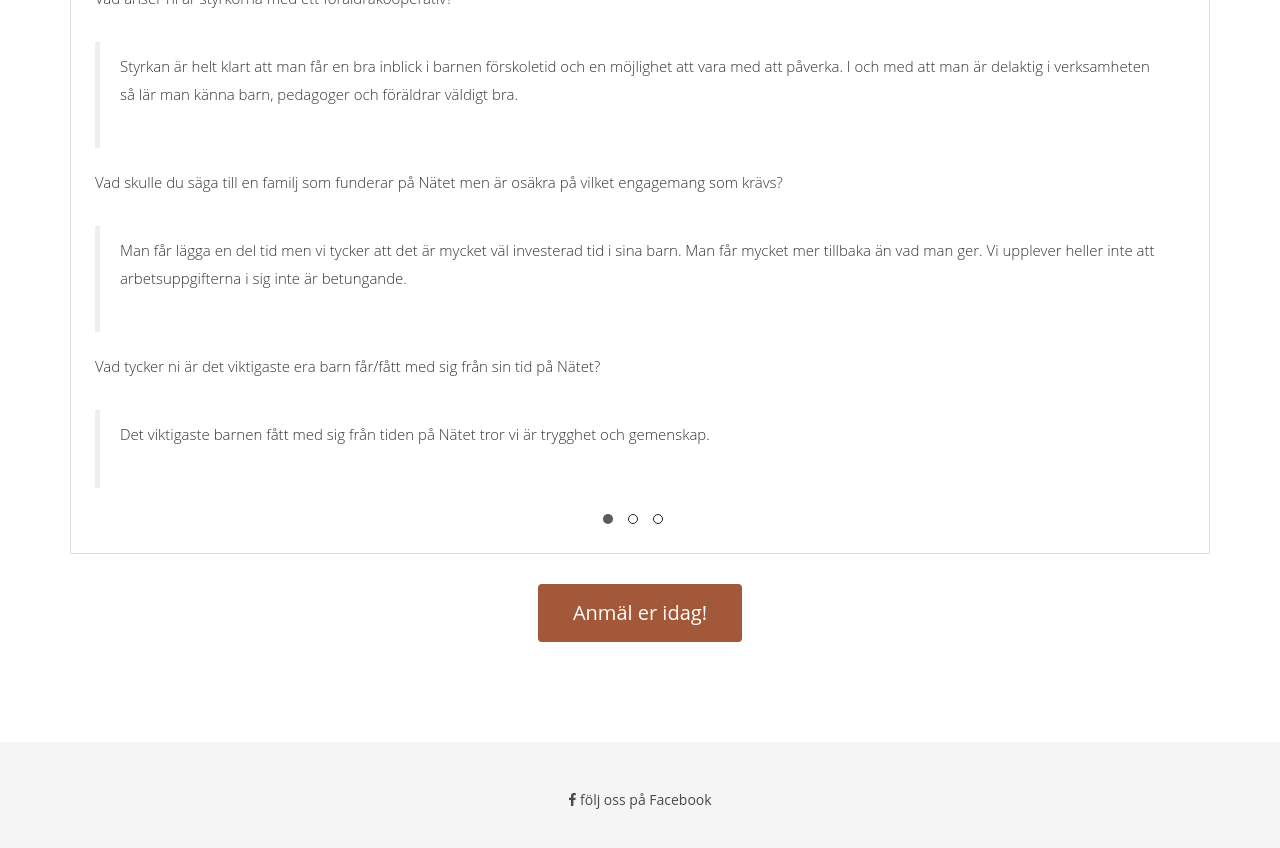
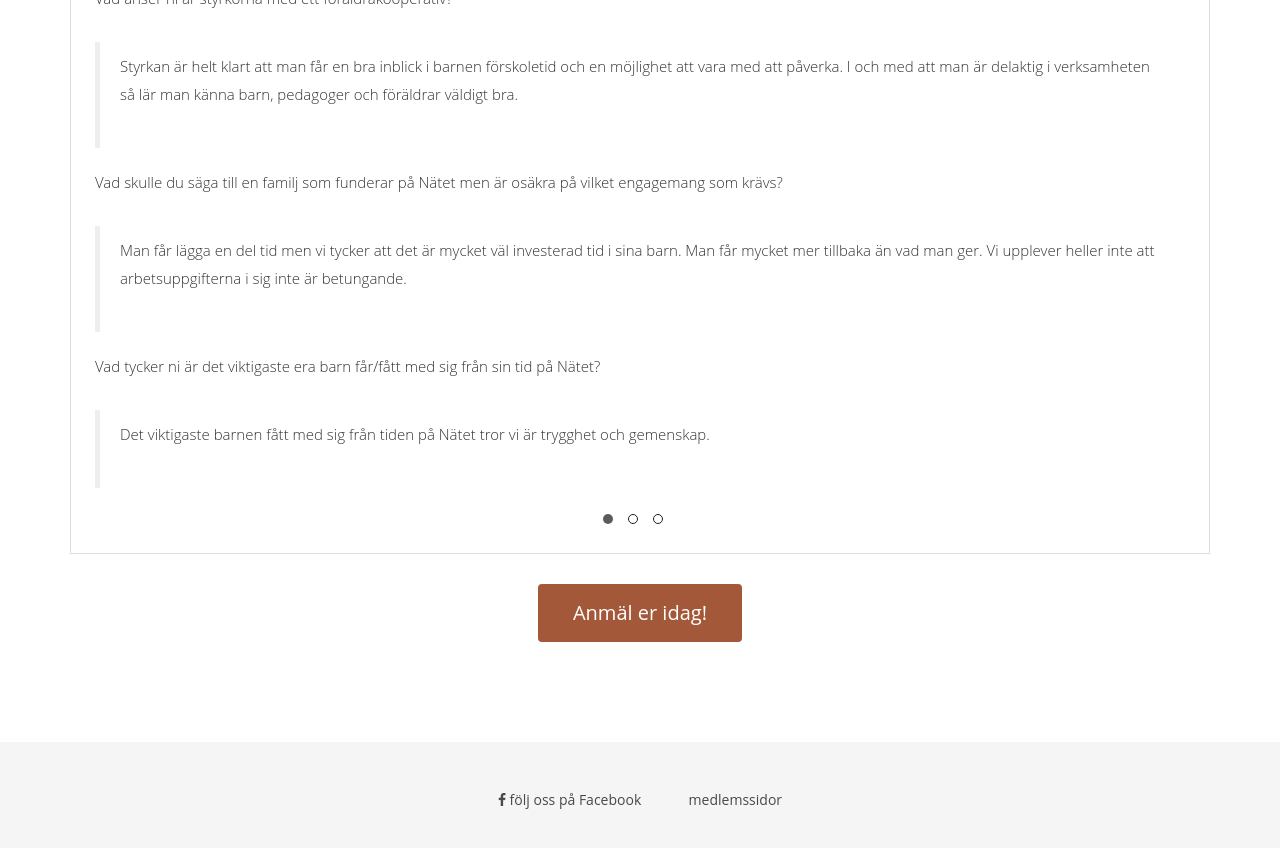
Before and after one commit to forskolan-natet/site, a Jekyll site: the page built from index.html, in a window 1280 px wide and 900 px high, scrolled down 6509 px. Shown: the top 848 px of the window. Built offline with Jekyll 4.4.1, drawn with Linux system fonts in a browser that asks for light colours; nearby versions of some CDN libraries; some web fonts are replaced.

Commit message:
Adds link to member pages

```diff
--- a/_includes/footer.html
+++ b/_includes/footer.html
@@ -6,6 +6,7 @@
         <div class="footer-manu">
           <ul>
             <li><a href="https://www.facebook.com/FriluftsforskolanNatet"><i class="fa fa-facebook" aria-hidden="true"></i> följ oss på Facebook</a></li>
+            <li><a href="https://medlem.forskolannatet.se/"><i class="fa fa-padlock" aria-hidden="true"></i> medlemssidor</a></li>
           </ul>
         </div>
         <!-- Copyright &copy; Design &amp; Developed by <a href="http://www.themefisher.com">Themefisher</a>. All rights reserved. -->
```
